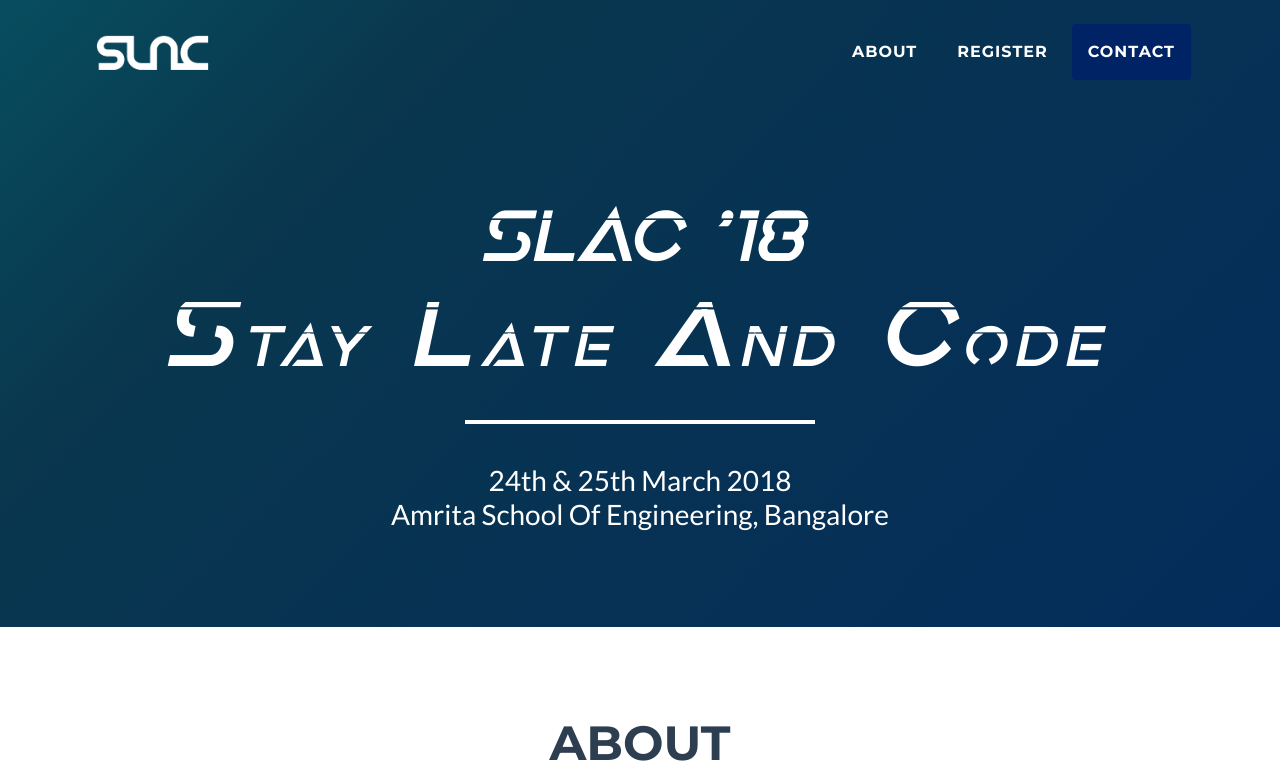
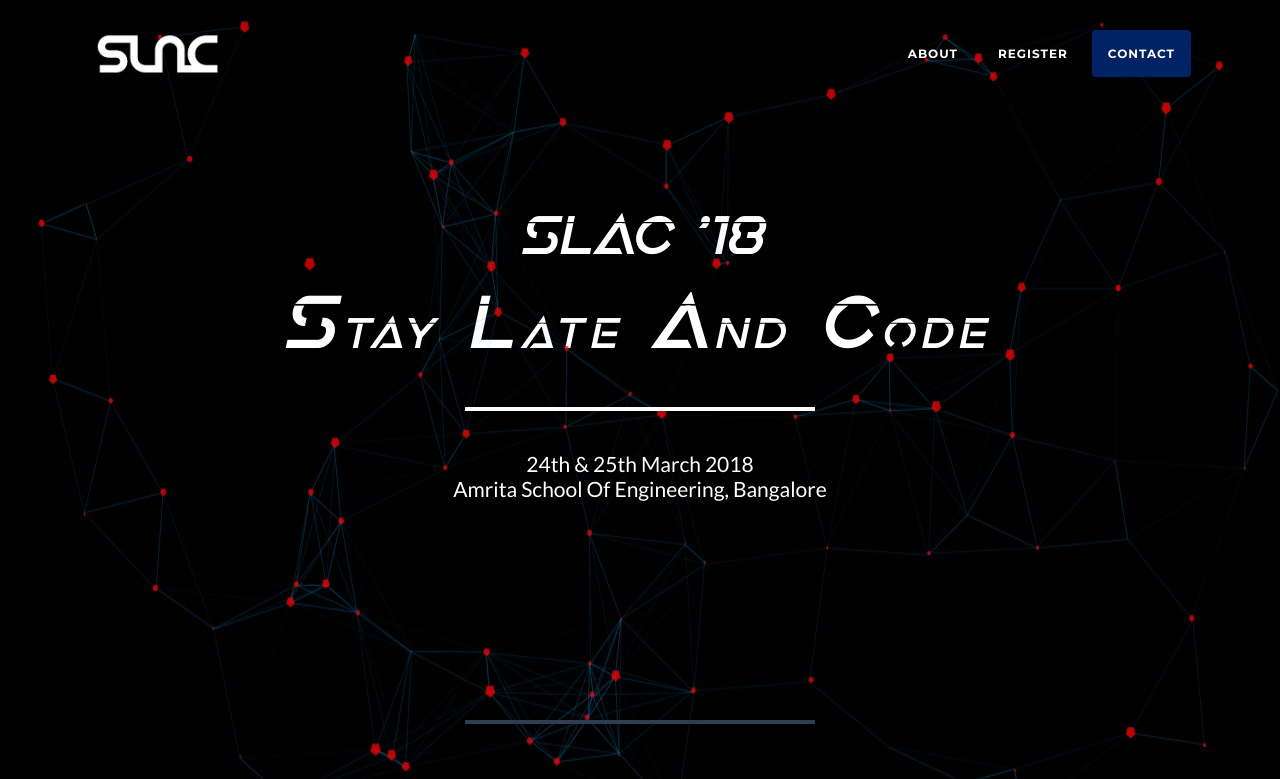
Before and after one commit to vineeth-cnbr/SLAC-2018, a website with bundled scripts: page index.html in a window 1280 px wide. Shown: the top 779 px of the page. Built offline with nearby package versions, Linux system fonts and the light colour scheme.

Commit message:
Header Image change
Signed-off-by: Aravind V Nair <aravindv.nair1999@gmail.com>

```diff
--- a/css/back.css
+++ b/css/back.css
@@ -1,47 +1,6 @@
 body {
 	height: 90vh;
-	color: #fff;
-	background: linear-gradient(-45deg, #002366, #09374e, #00bbb5, #13ac93);
-	background-size: 400% 400%;
-	-webkit-animation: Gradient 15s ease infinite;
-	-moz-animation: Gradient 15s ease infinite;
-	animation: Gradient 15s ease infinite;
-}
-
-@-webkit-keyframes Gradient {
-	0% {
-		background-position: 0% 50%
-	}
-	50% {
-		background-position: 100% 50%
-	}
-	100% {
-		background-position: 0% 50%
-	}
-}
-
-@-moz-keyframes Gradient {
-	0% {
-		background-position: 0% 50%
-	}
-	50% {
-		background-position: 100% 50%
-	}
-	100% {
-		background-position: 0% 50%
-	}
-}
-
-@keyframes Gradient {
-	0% {
-		background-position: 0% 50%
-	}
-	50% {
-		background-position: 100% 50%
-	}
-	100% {
-		background-position: 0% 50%
-	}
+	color: #000000;
 }
 
 .typewriter  h1.this {
--- /dev/null
+++ b/css/style.css
@@ -0,0 +1,33 @@
+#particles-js {
+  margin-bottom: 100%;
+}
+
+#about {
+  padding-top: 50%;
+  margin-top: 0%;
+}
+/* ---- reset ---- */
+
+body {
+  margin: 0;
+  font:normal 75% Arial, Helvetica, sans-serif;
+}
+
+canvas {
+  display: block;
+  vertical-align: bottom;
+  margin-top: -45%;
+}
+
+/* ---- particles.js container ---- */
+
+#particles-js {
+  position: absolute;
+  width: 100%;
+  height: 100%;
+  background-color: #000000;
+  background-image: url("");
+  background-repeat: no-repeat;
+  background-size: cover;
+  background-position: 50% 50%;
+}
--- a/index.html
+++ b/index.html
@@ -28,13 +28,14 @@
     <!-- Custom styles for this template -->
     <link href="css/freelancer.css" rel="stylesheet">
     <link rel="stylesheet" href="css/back.css">
+    <link rel="stylesheet" href="css/style.css">
     <meta name="theme-color" content="#2C3E50">
 
     <link href="https://fonts.googleapis.com/css?family=Audiowide" rel="stylesheet">
   </head>
 
   <body id="page-top">
-
+    <div id="particles-js">
     <!-- Navigation -->
     <nav class="navbar navbar-expand-lg  fixed-top text-uppercase" id="mainNav" style="color:black;">
       <div class="container">
@@ -76,7 +77,7 @@
         <h2 class="font-weight-light mb-0">24th & 25th March 2018<br>Amrita School Of Engineering, Bangalore</h2>
       </div>
     </header>
-
+    </div>
     <!-- Portfolio Grid Section -->
     <section class="portfolio bg-white" id="about">
       <div class="container">
@@ -313,6 +314,8 @@
     <script src="vendor/magnific-popup/jquery.magnific-popup.min.js"></script>
 
     <!-- Custom scripts for this template -->
+    <script src='https://cdn.jsdelivr.net/particles.js/2.0.0/particles.min.js'></script>
+    <script src="js/index.js"></script>
     <script src="js/freelancer.min.js"></script>
     <script src="js/user.js"></script>
     <script>
@@ -333,11 +336,7 @@
 
       }
       })
-
-
-
     });
-
     </script>
 
   </body>
--- /dev/null
+++ b/js/index.js
@@ -0,0 +1,112 @@
+/* ---- particles.js config ---- */
+
+particlesJS("particles-js", {
+  "particles": {
+    "number": {
+      "value": 100,
+      "density": {
+        "enable": true,
+        "value_area": 800
+      }
+    },
+    "color": {
+      "value": "#ff0000"
+    },
+    "shape": {
+      "type": "polygon",
+      "stroke": {
+        "width": 0,
+        "color": "#000000"
+      },
+      "polygon": {
+        "nb_sides": 5
+      },
+      "image": {
+        "src": "img/github.svg",
+        "width": 100,
+        "height": 100
+      }
+    },
+    "opacity": {
+      "value": 0.5,
+      "random": false,
+      "anim": {
+        "enable": false,
+        "speed": 1,
+        "opacity_min": 0.1,
+        "sync": false
+      }
+    },
+    "size": {
+      "value": 4,
+      "random": true,
+      "anim": {
+        "enable": false,
+        "speed": 40,
+        "size_min": 0.1,
+        "sync": false
+      }
+    },
+    "line_linked": {
+      "enable": true,
+      "distance": 150,
+      "color": "#00abff",
+      "opacity": 0.4,
+      "width": 1
+    },
+    "move": {
+      "enable": true,
+      "speed": 6,
+      "direction": "none",
+      "random": false,
+      "straight": false,
+      "out_mode": "out",
+      "bounce": false,
+      "attract": {
+        "enable": false,
+        "rotateX": 600,
+        "rotateY": 1200
+      }
+    }
+  },
+  "interactivity": {
+    "detect_on": "canvas",
+    "events": {
+      "onhover": {
+        "enable": true,
+        "mode": "grab"
+      },
+      "onclick": {
+        "enable": true,
+        "mode": "push"
+      },
+      "resize": true
+    },
+    "modes": {
+      "grab": {
+        "distance": 400,
+        "line_linked": {
+          "opacity": 1
+        }
+      },
+      "bubble": {
+        "distance": 400,
+        "size": 40,
+        "duration": 2,
+        "opacity": 8,
+        "speed": 3
+      },
+      "repulse": {
+        "distance": 200,
+        "duration": 0.4
+      },
+      "push": {
+        "particles_nb": 4
+      },
+      "remove": {
+        "particles_nb": 2
+      }
+    }
+  },
+  "retina_detect": true
+});
```
Also changed, not shown: 2 other files.
